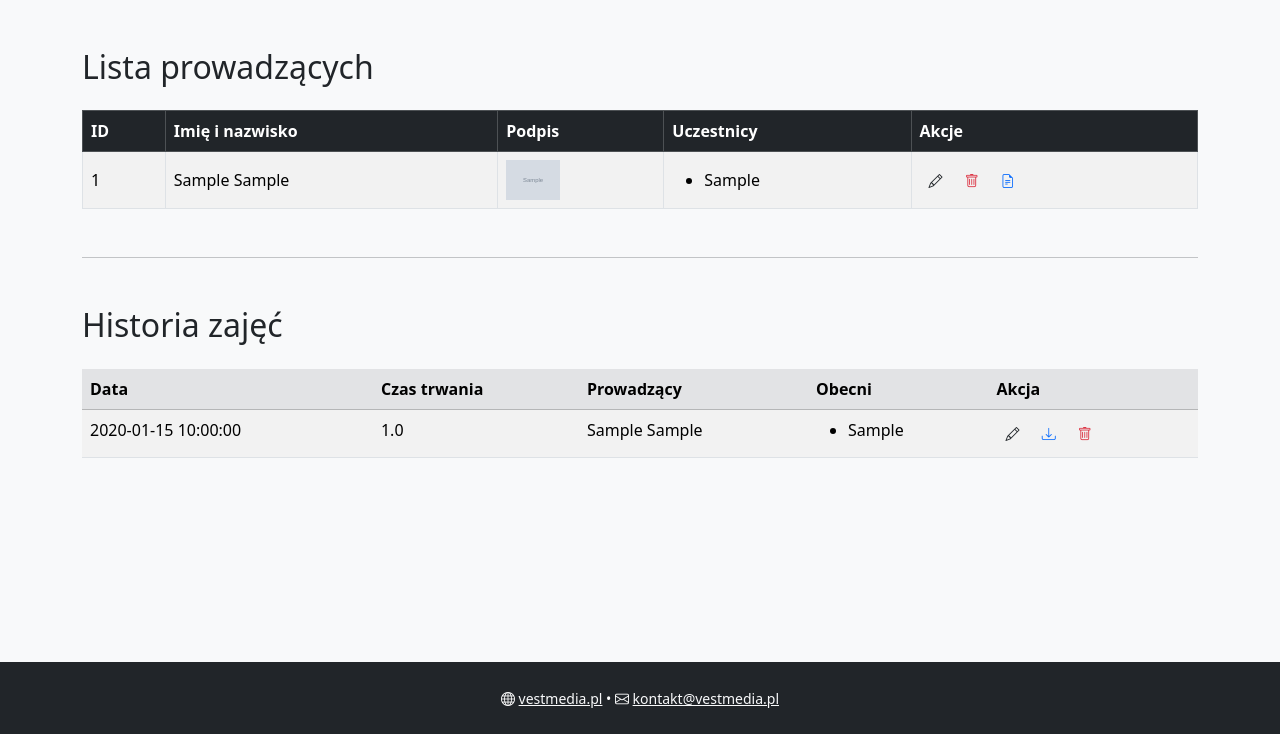
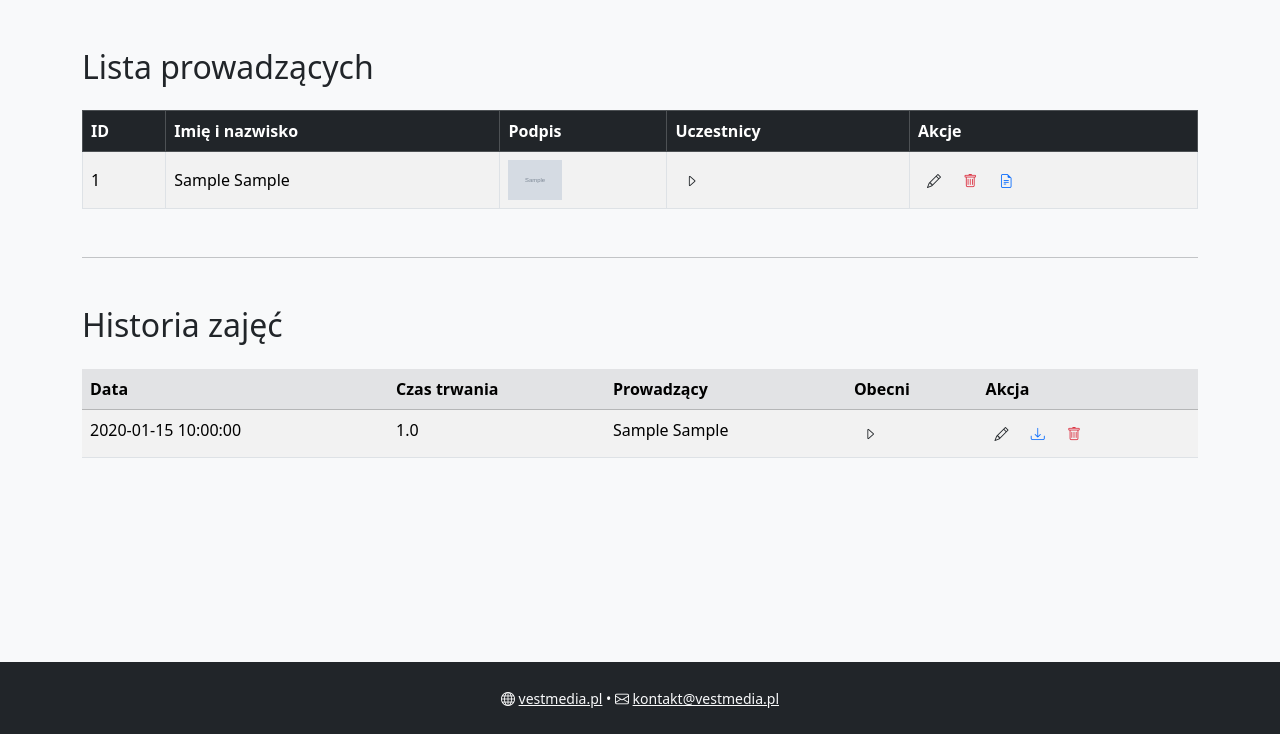
Before and after one commit to suchokrates1/lista-obecnosci, a Flask app: page /admin in a window 1280 px wide. Shown: the part 66-800 px from the top of the page. Run offline with Flask 3, Linux system fonts and the light colour scheme; a user stored in the database is signed in; tables that the repository leaves empty hold one stand-in row (values such as "Sample post"); grey boxes marked "Sample" are stand-in pictures.

Commit message:
Make participant lists collapsible

```diff
--- a/templates/admin.html
+++ b/templates/admin.html
@@ -66,11 +66,17 @@
           {% endif %}
         </td>
         <td>
-          <ul class="mb-0">
+          <button type="button" class="btn btn-sm" data-bs-toggle="collapse" data-bs-target="#list{{ p.id }}" aria-expanded="false" aria-controls="list{{ p.id }}">
+            <i class="bi bi-caret-right"></i>
+            <span class="visually-hidden">Pokaż listę</span>
+          </button>
+          <div class="collapse" id="list{{ p.id }}">
+            <ul class="mb-0 mt-2">
               {% for u in p.uczestnicy %}
                 <li>{{ u.imie_nazwisko }}</li>
               {% endfor %}
             </ul>
+          </div>
         </td>
         <td class="text-nowrap">
           <button class="btn btn-sm" onclick="edytujProwadzacego({{ p.id }}, '{{ p.imie }}', '{{ p.nazwisko }}', '{{ p.numer_umowy }}', [{% for u in p.uczestnicy %}'{{ u.imie_nazwisko }}'{% if not loop.last %}, {% endif %}{% endfor %}])" aria-label="Edytuj prowadzącego">
@@ -143,11 +149,17 @@
         <td>{{ z.czas_trwania }}</td>
         <td>{{ z.prowadzacy.imie }} {{ z.prowadzacy.nazwisko }}</td>
           <td>
-          <ul class="mb-0">
+            <button type="button" class="btn btn-sm" data-bs-toggle="collapse" data-bs-target="#list{{ z.id }}" aria-expanded="false" aria-controls="list{{ z.id }}">
+              <i class="bi bi-caret-right"></i>
+              <span class="visually-hidden">Pokaż listę</span>
+            </button>
+            <div class="collapse" id="list{{ z.id }}">
+              <ul class="mb-0 mt-2">
                 {% for o in z.obecni %}
                   <li>{{ o.imie_nazwisko }}</li>
                 {% endfor %}
               </ul>
+            </div>
           </td>
         <td class="text-nowrap">
           <a href="{{ url_for('routes.edytuj_zajecie', id=z.id) }}" class="btn btn-sm" aria-label="Edytuj zajęcia">
```
Also changed, not shown: templates/panel.html (+11 -5 lines). Lines whose indentation alone changed are shown as unchanged.
